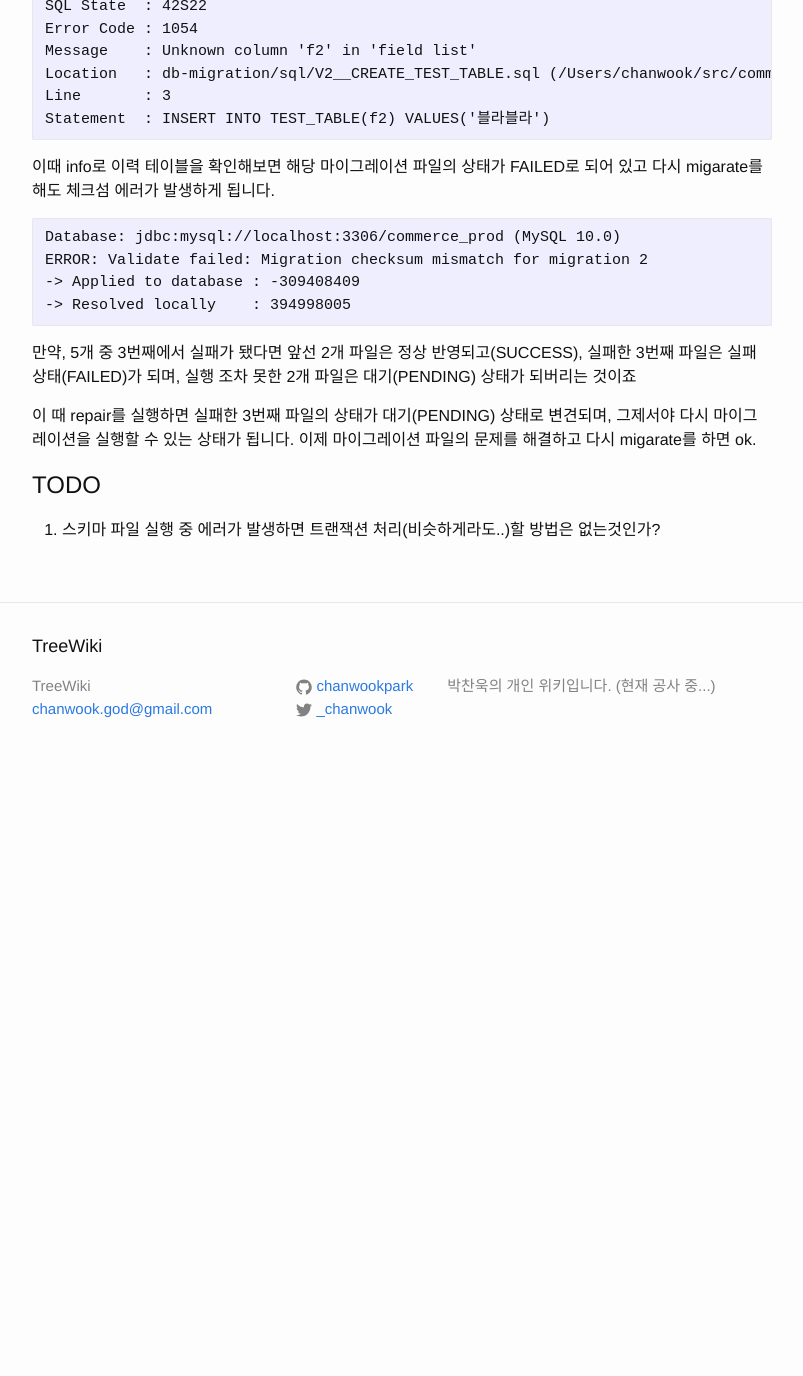
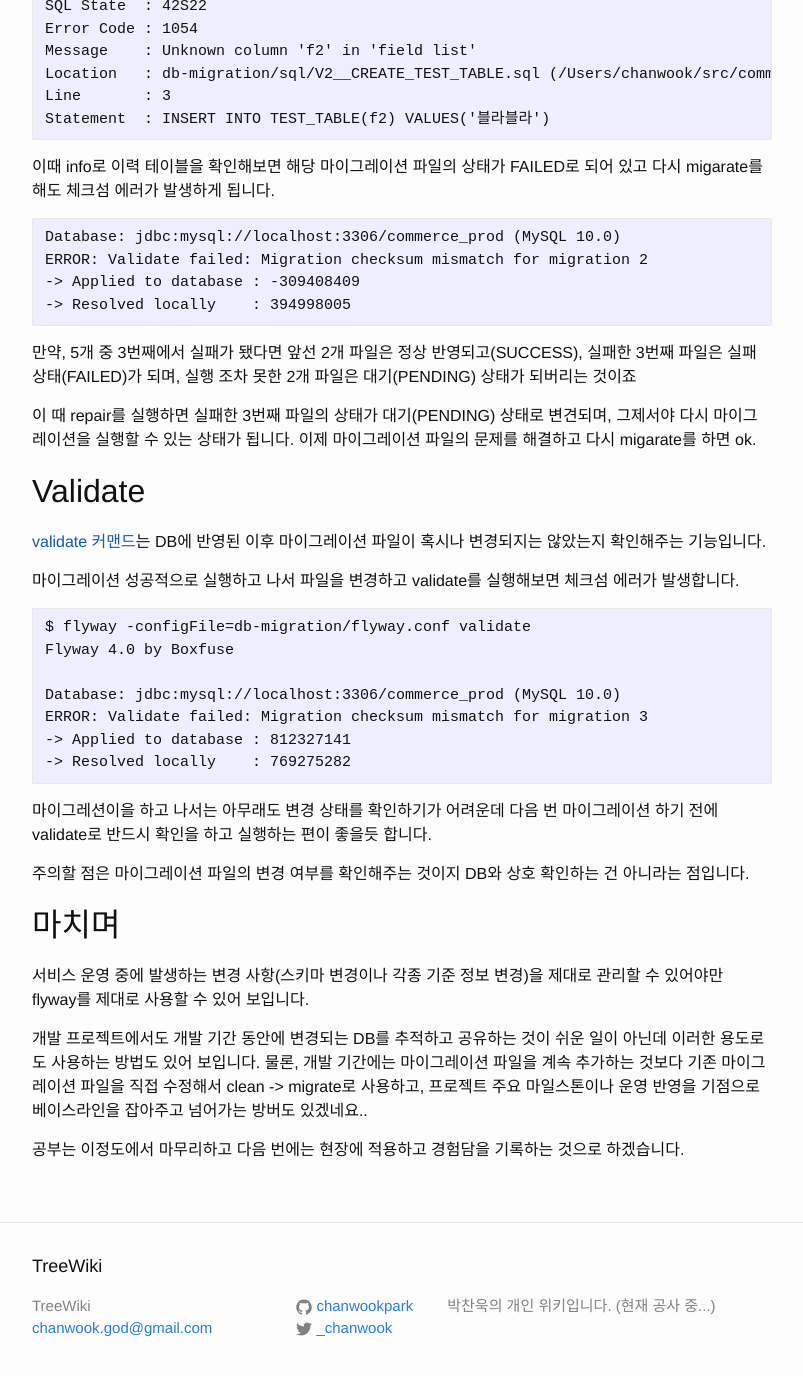
Before and after one commit to chanwookpark/chanwookpark.github.io, a Jekyll site: the page built from _posts/2016-08-11-flyway.markdown, in a window 1280 px wide and 1400 px high, scrolled down 4806 px. Shown: the top 1376 px of the window, without its empty margins (238-1041 px from the left). Built offline with Jekyll 4.4.1, drawn with Linux system fonts in a browser that asks for light colours; before the commit the page ends 5586 px from its top, so only the background shows below that; some of the changed text lies outside the part shown.

Commit message:
flyway 공부 기록
일단 오늘 작성한 내용은 모두 커밋. 내일 한 번 검토하고 수정한다음 푸쉬하자.

```diff
--- a/_posts/2016-08-11-flyway.markdown
+++ b/_posts/2016-08-11-flyway.markdown
@@ -218,5 +218,29 @@ clean은 이력 테이블만 초기화 해주는 것이 아니라 해당 DB 자
 이 때 repair를 실행하면 실패한 3번째 파일의 상태가 대기(PENDING) 상태로 변견되며, 그제서야 다시 마이그레이션을 실행할 수 있는 상태가 됩니다.
 이제 마이그레이션 파일의 문제를 해결하고 다시 migarate를 하면 ok.
 
-# TODO
-1. 스키마 파일 실행 중 에러가 발생하면 트랜잭션 처리(비슷하게라도..)할 방법은 없는것인가?
+## Validate
+
+[validate 커맨드]()는 DB에 반영된 이후 마이그레이션 파일이 혹시나 변경되지는 않았는지 확인해주는 기능입니다.
+
+마이그레이션 성공적으로 실행하고 나서 파일을 변경하고 validate를 실행해보면 체크섬 에러가 발생합니다.
+
+    $ flyway -configFile=db-migration/flyway.conf validate
+    Flyway 4.0 by Boxfuse
+
+    Database: jdbc:mysql://localhost:3306/commerce_prod (MySQL 10.0)
+    ERROR: Validate failed: Migration checksum mismatch for migration 3
+    -> Applied to database : 812327141
+    -> Resolved locally    : 769275282
+
+마이그레션이을 하고 나서는 아무래도 변경 상태를 확인하기가 어려운데 다음 번 마이그레이션 하기 전에 validate로 반드시 확인을 하고 실행하는 편이 좋을듯 합니다.
+
+주의할 점은 마이그레이션 파일의 변경 여부를 확인해주는 것이지 DB와 상호 확인하는 건 아니라는 점입니다.
+
+## 마치며
+
+서비스 운영 중에 발생하는 변경 사항(스키마 변경이나 각종 기준 정보 변경)을 제대로 관리할 수 있어야만 flyway를 제대로 사용할 수 있어 보입니다.
+
+개발 프로젝트에서도 개발 기간 동안에 변경되는 DB를 추적하고 공유하는 것이 쉬운 일이 아닌데 이러한 용도로도 사용하는 방법도 있어 보입니다.
+물론, 개발 기간에는 마이그레이션 파일을 계속 추가하는 것보다 기존 마이그레이션 파일을 직접 수정해서 clean -> migrate로 사용하고, 프로젝트 주요 마일스톤이나 운영 반영을 기점으로 베이스라인을 잡아주고 넘어가는 방버도 있겠네요..
+
+공부는 이정도에서 마무리하고 다음 번에는 현장에 적용하고 경험담을 기록하는 것으로 하겠습니다.
```
Also changed, not shown: other parts of _posts/2016-08-11-flyway.markdown (+1 -1 lines).
